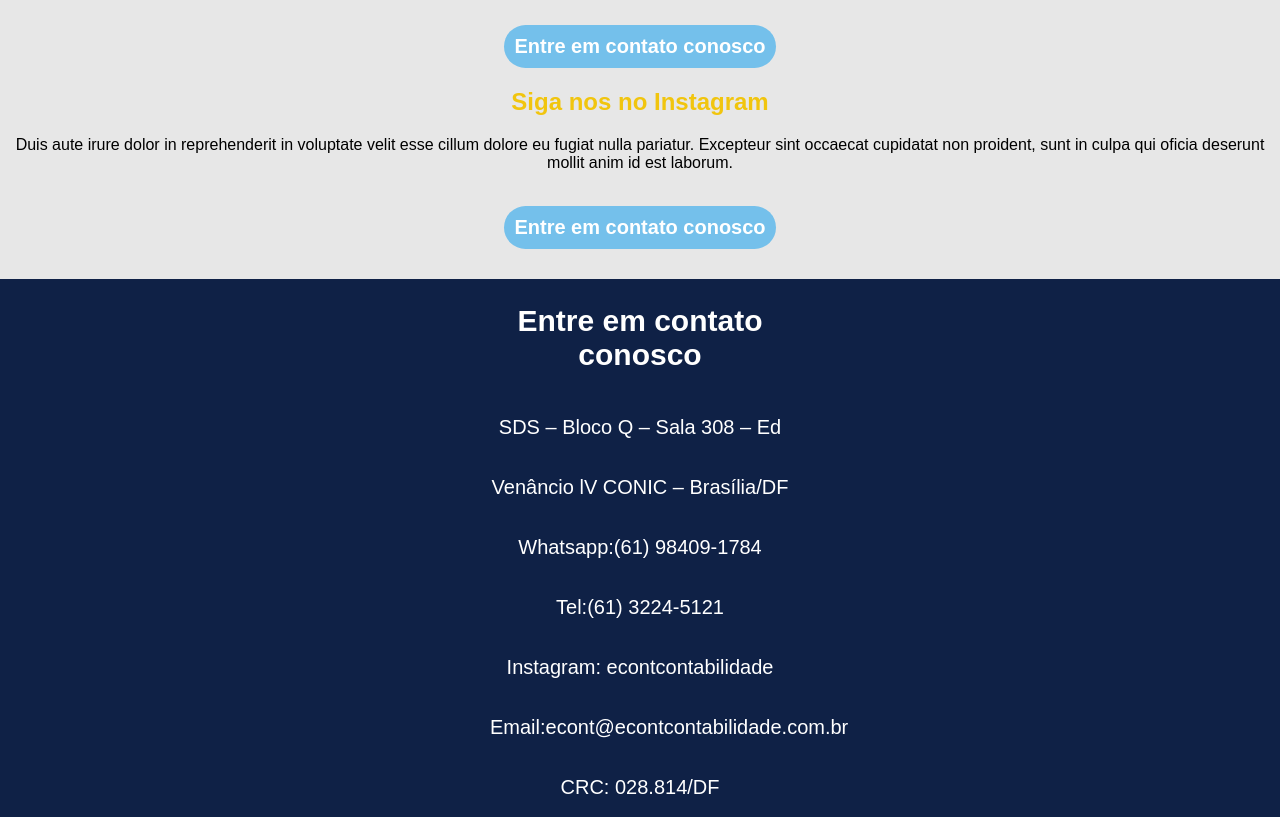
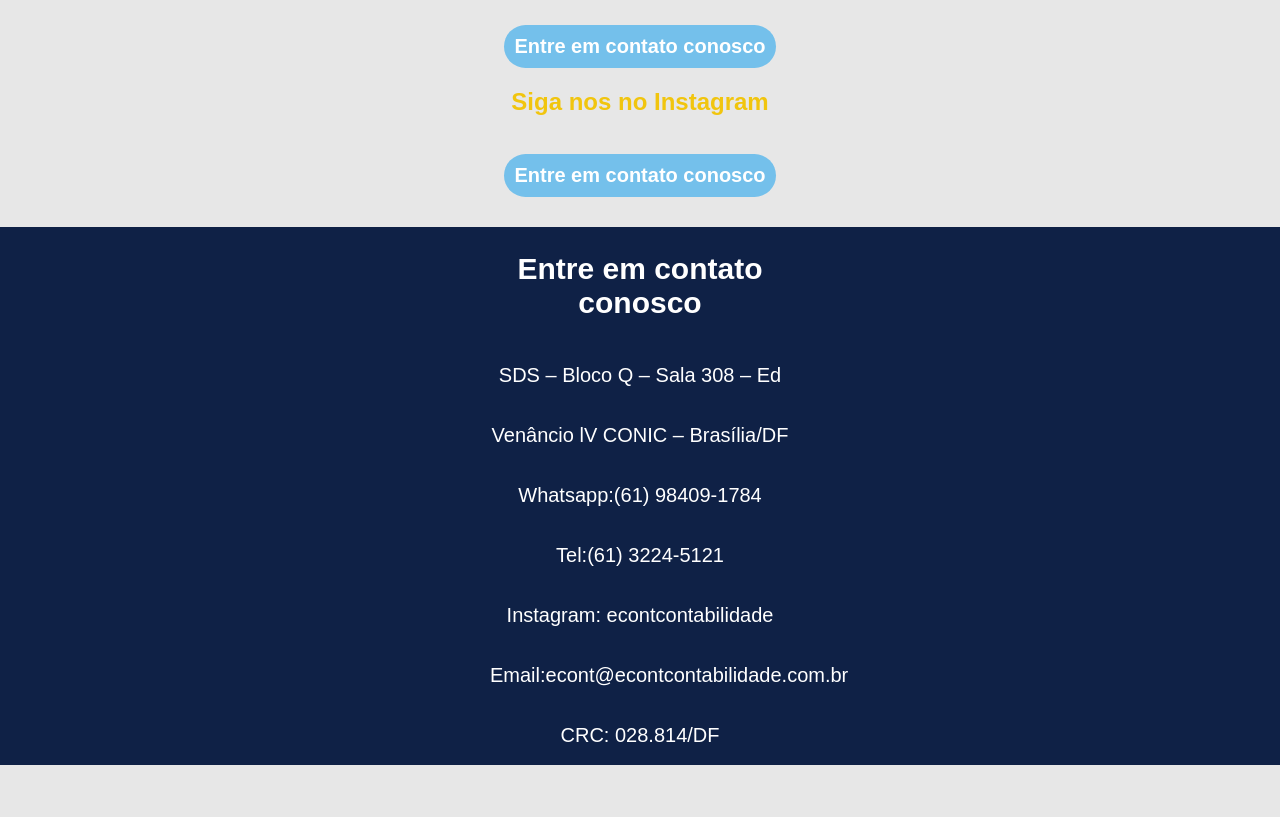
Before and after one commit to igor-santos-19/ProjetoContabilidade, a plain HTML site: page index.html in a window 1280 px wide. Shown: the part 3180-3997 px from the top of the page. After the commit the page ends 3945 px from the top, so only its background shows below. Drawn offline with Linux system fonts and the light colour scheme; a script that the page names is missing.

Commit message:
Retirado do index html ultimo texto aleatorio

```diff
--- a/index.html
+++ b/index.html
@@ -108,7 +108,6 @@
             <section>
                 <div class="insta-contact" >
                     <h2><a class="instagraam" href="https://www.instagram.com/econtcontabilidade_/" target="_blank">Siga nos no Instagram</a></h2>
-                    <p>Duis aute irure dolor in reprehenderit in voluptate velit esse cillum dolore eu fugiat nulla pariatur. Excepteur sint occaecat cupidatat non proident, sunt in culpa qui oficia deserunt mollit anim id est laborum.</p>
 
                     <div class="remove-marca" data-mc-src="6b95772f-79e5-45cd-b87e-db9a5f9d7c9b#instagram"></div>
 
```
